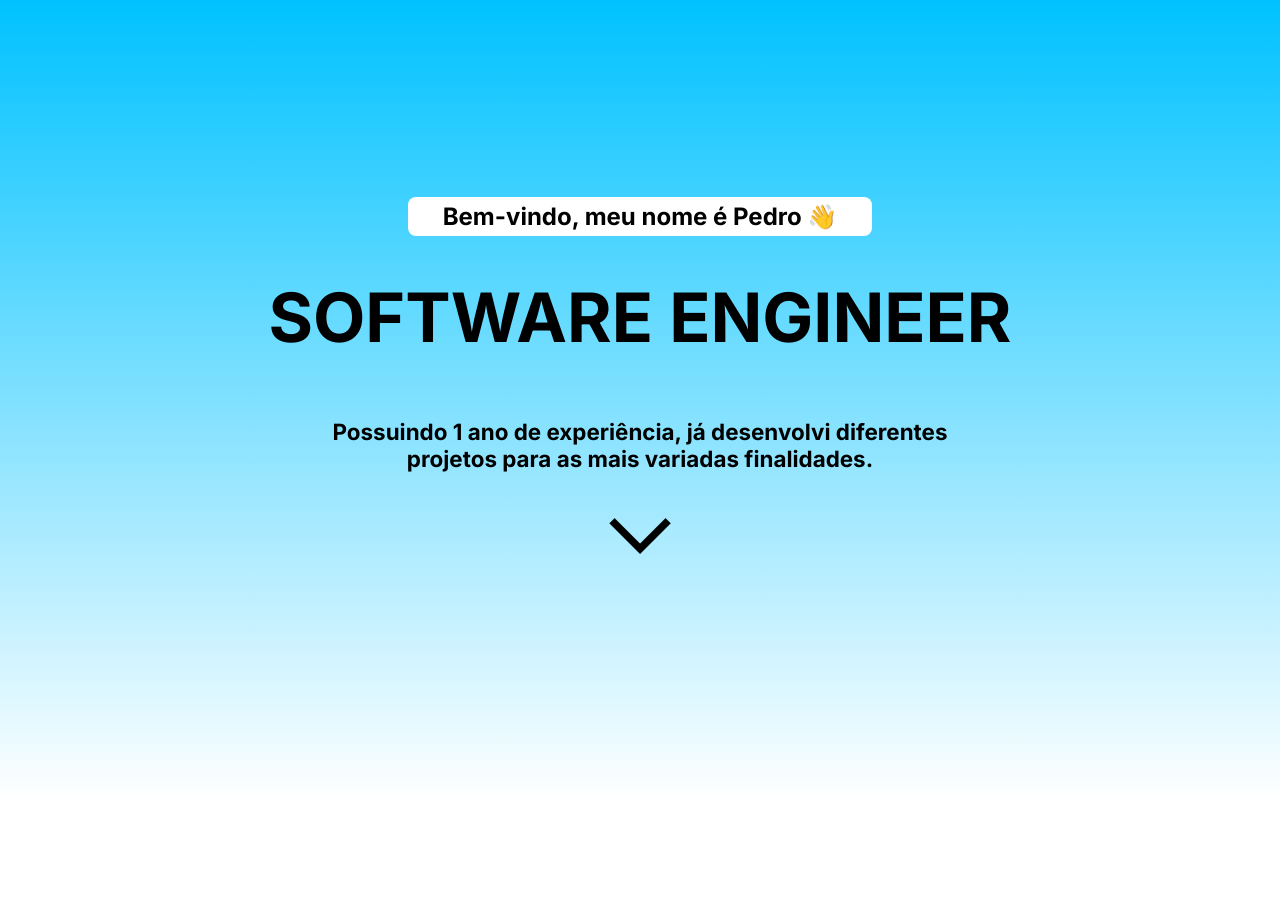
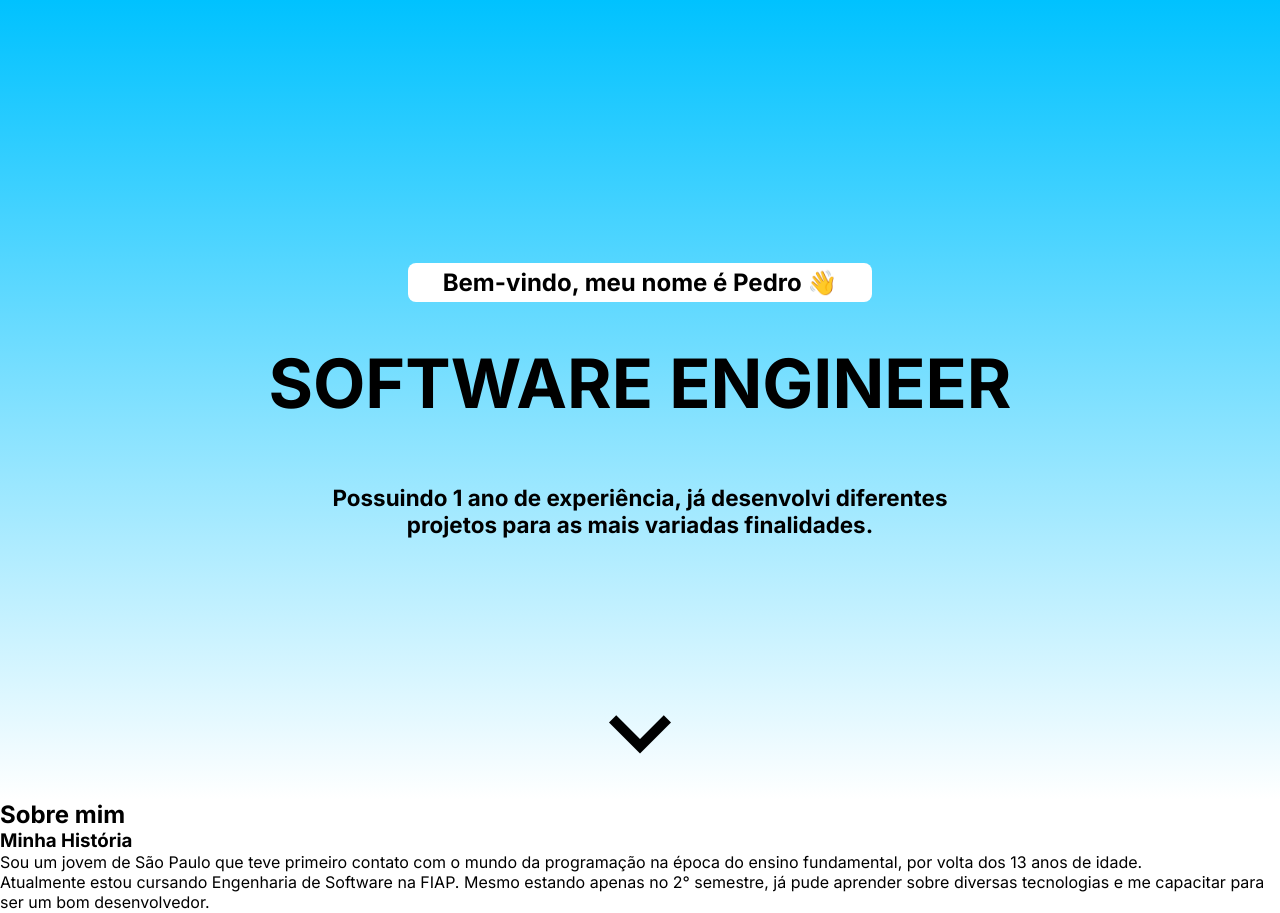
Before and after one commit to PB369/Portifolio, a React (Vite) app: page / in a window 1280 px wide. Shown: the top 913 px of the page. Before the commit the page ends 800 px from the top, so only its background shows below. Built offline with nearby package versions, Linux system fonts and the light colour scheme.

Commit message:
Estrutura do About

```diff
--- a/src/App.jsx
+++ b/src/App.jsx
@@ -1,11 +1,13 @@
 import Home from "./components/Home"
 import './App.css'
+import About from "./components/About"
 
 function App() {
 
   return (
     <>
       <Home/>
+      <About/>
     </>
   )
 }
--- /dev/null
+++ b/src/components/About/index.jsx
@@ -0,0 +1,26 @@
+import './css/About.scss'
+
+const About = () => {
+  return(
+    <>
+    <h2>Sobre mim</h2>
+    <h3>Minha História</h3>
+    <p>Sou um jovem de São Paulo que teve primeiro contato com o mundo da programação na época do ensino fundamental, por volta dos 13 anos de idade.</p>
+    <p>Atualmente estou cursando Engenharia de Software na FIAP. Mesmo estando apenas no 2° semestre, já pude aprender sobre diversas tecnologias e me capacitar para ser um bom desenvolvedor.</p>
+    <p>Estou disponível para novas oportunidades e permaneço focado em construir meu caminho profissional, vencendo novos desafios a cada dia.</p>
+    <div id='technologies'>
+      <h3>Tecnologias</h3>
+      <ul>
+
+      </ul>
+    </div>
+    <div id='contatos'>
+      <ul>
+
+      </ul>
+    </div>
+    </>
+  )
+}
+
+export default About
--- a/src/components/Home/css/Home.css
+++ /dev/null
@@ -1,47 +0,0 @@
-header {
-  background: rgb(0, 194, 255);
-  background: linear-gradient(180deg, rgb(0, 194, 255) 0%, rgb(255, 255, 255) 100%);
-  background-repeat: no-repeat;
-}
-header #homeContent {
-  display: flex;
-  height: 100vh;
-  justify-content: center;
-  align-items: center;
-  flex-direction: column;
-  flex-wrap: wrap;
-  width: 100%;
-  padding: 0 36px;
-}
-header #homeContent #intro {
-  display: flex;
-  justify-content: center;
-  align-items: center;
-  flex-direction: column;
-}
-header #homeContent #intro #welcome {
-  background-color: white;
-  border-radius: 8px;
-  padding: 5px 35px;
-  font-weight: bold;
-  font-size: 1.5em;
-}
-header #homeContent #intro h1 {
-  text-transform: uppercase;
-  font-size: 4.25em;
-  margin: 40px 0 60px 0;
-}
-header #homeContent #intro #introParagraph {
-  font-size: 1.4em;
-  max-width: 650px;
-  font-weight: bold;
-  text-align: center;
-}
-header #homeContent .material-symbols-outlined {
-  font-size: 128px;
-  width: 100%;
-  font-variation-settings: "FILL" 0, "wght" 250, "GRAD" 100, "opsz" 12;
-}
-header #homeContent .material-symbols-outlined:hover {
-  cursor: pointer;
-}/*# sourceMappingURL=Home.css.map */
--- a/src/components/Home/css/Home.scss
+++ b/src/components/Home/css/Home.scss
@@ -29,10 +29,12 @@ background: linear-gradient(180deg, rgba(0,194,255,1) 0%, rgba(255,255,255,1) 10
         padding: 5px 35px;
         font-weight: bold;
         font-size: $medium-size;
+        text-align: center;
       }
 
       h1 {
         text-transform: uppercase;
+        text-align: center;
         font-size: $big-size;
         margin: 40px 0 60px 0;
       }
@@ -45,18 +47,17 @@ background: linear-gradient(180deg, rgba(0,194,255,1) 0%, rgba(255,255,255,1) 10
       }
     }
 
-    .material-symbols-outlined {
-      font-size: 128px;
-      width: 100%;
-      font-variation-settings:
-      'FILL' 0,
-      'wght' 250,
-      'GRAD' 100,
-      'opsz' 12
+    #arrowSVG {
+      position: absolute;
+      transform: translate(-50%);
+      left: 50%;
+      bottom: 0;
+      text-align: center;
+      width: 124px;
     }
-    .material-symbols-outlined:hover {
+
+    #arrowSVG:hover {
       cursor: pointer;
     }
   }
-
 }
--- a/src/components/Home/index.jsx
+++ b/src/components/Home/index.jsx
@@ -1,6 +1,6 @@
 import './css/Home.scss'
 
-export default function Home() {
+const Home = () => {
     return(
         <header>
             <div id='homeContent'>
@@ -10,9 +10,11 @@ export default function Home() {
                     <p id='introParagraph'>Possuindo 1 ano de experiência, já desenvolvi diferentes projetos para as mais variadas finalidades.</p>
                 </div>
                 <div id="arrowDiv">
-                    <div className="material-symbols-outlined">keyboard_arrow_down</div>
+                    <svg xmlns="http://www.w3.org/2000/svg" height="128" viewBox="0 -960 960 960" width="128" id='arrowSVG'><path d="M480-344 240-584l56-56 184 184 184-184 56 56-240 240Z" id='arrow'/></svg>
                 </div>
             </div>
         </header>
     )
 }
+
+export default Home
```
Also changed, not shown: src/assets/arrowDown.svg (renamed from public/imagens/arrowDown.svg), src/components/About/css/About.scss (added), 1 other file (tests, documents, lock files or other folders).
